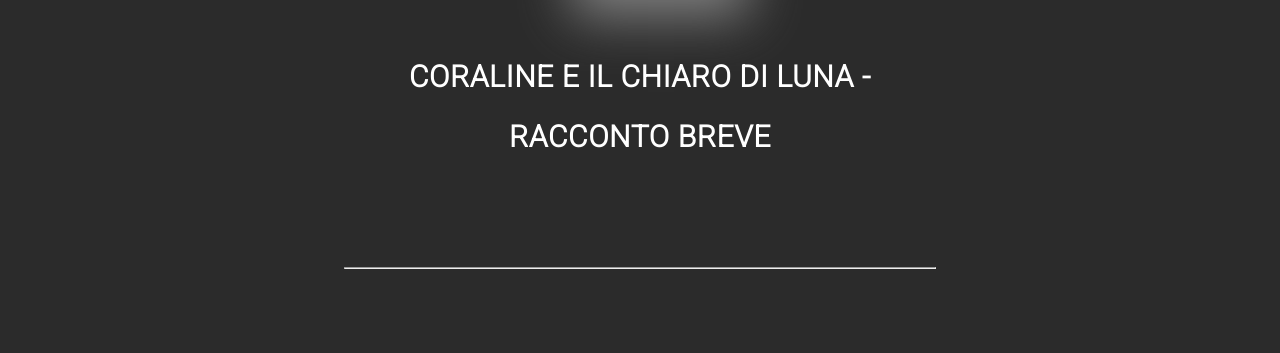
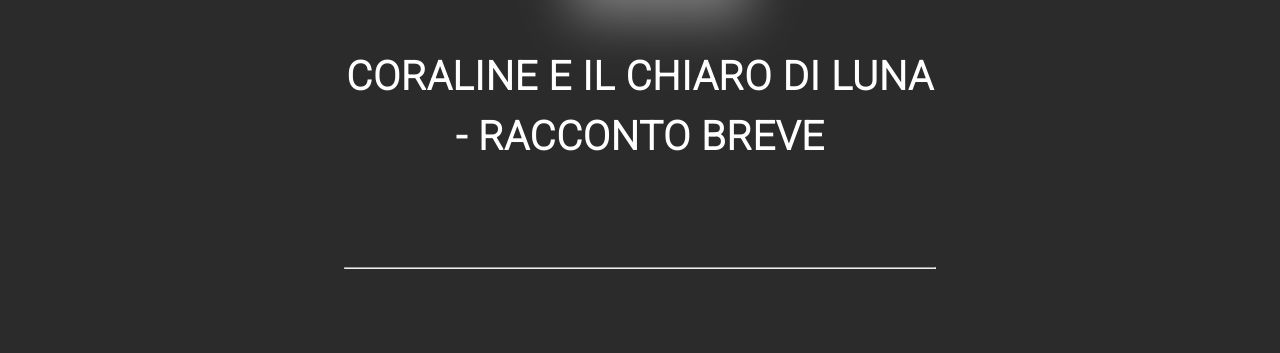
Before and after one commit to cataldoscatamacchia/cataldoscatamacchia.github.io, a plain HTML site: page coraline-e-il-chiaro-di-luna.html in a window 1280 px wide. Shown: the part 447-800 px from the top of the page. Drawn offline with Linux system fonts and the light colour scheme.

Commit message:
Add files via upload

```diff
--- a/styles/responsive.css
+++ b/styles/responsive.css
@@ -37,6 +37,10 @@
 
     .book {
         width: 100%;
+    }
+
+    .book figcaption {
+        font-size: 20px;
     }
 
     .dove-acquistare .stores,
@@ -89,6 +93,10 @@
         width: 100%;
     }
 
+    .book figcaption {
+        font-size: 20px;
+    }
+
     .dove-acquistare .stores,
     .dove-acquistare .stores2 {
         flex-direction: column;
@@ -139,6 +147,10 @@
         width: 100%;
     }
 
+    .book figcaption {
+        font-size: 20px;
+    }
+
     .dove-acquistare .stores,
     .dove-acquistare .stores2 {
         flex-direction: column;
@@ -186,6 +198,10 @@
 
     .book {
         width: 100%;
+    }
+
+    .book figcaption {
+        font-size: 40px;
     }
 
     .dove-acquistare .stores,
@@ -238,6 +254,10 @@
         width: 50%;
     }
 
+    .book figcaption {
+        font-size: 40px;
+    }
+
     .dove-acquistare .stores,
     .dove-acquistare .stores2 {
         flex-direction: row;
--- a/styles/style.css
+++ b/styles/style.css
@@ -460,7 +460,6 @@ cite {
     margin-top: 50px;
     margin-bottom: 50px;
     line-height: 60px;
-    font-size: 30px;
     text-transform: uppercase;
 }
 
```
